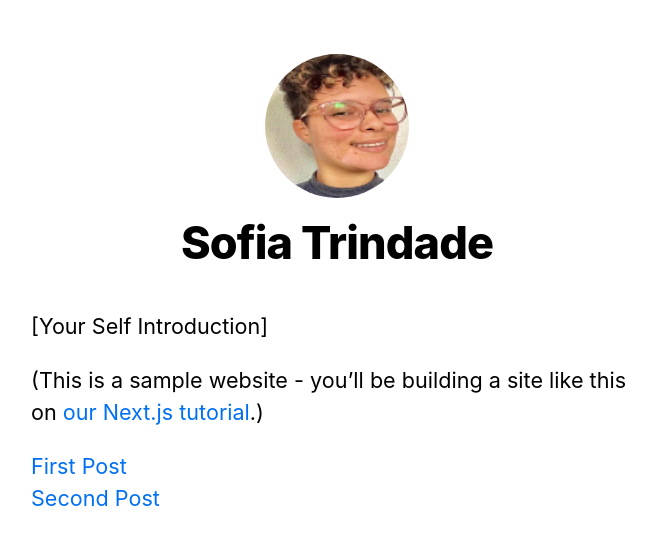
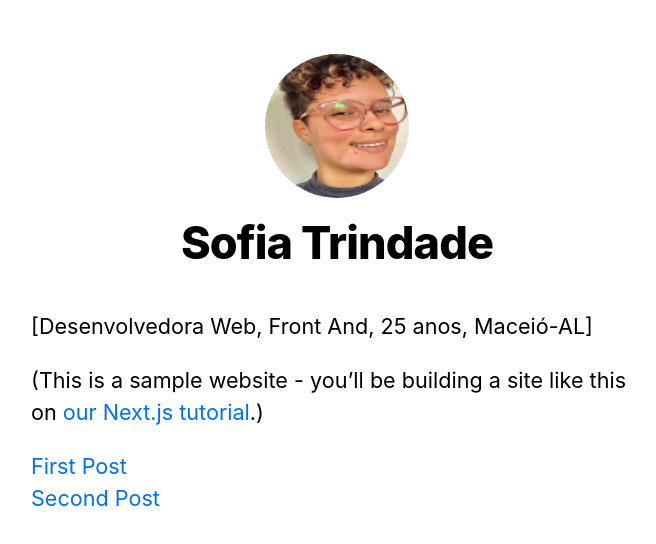
Before and after one commit to Sofia-trindade/PWEB1_nextjs-blog, a Next.js app: page / in a window 1280 px wide. Shown: the top 544 px of the page, without its empty margins (303-959 px from the left). Built offline with nearby package versions, Linux system fonts and the light colour scheme.

Commit message:
atualização da descrição

```diff
--- a/pages/index.js
+++ b/pages/index.js
@@ -10,7 +10,7 @@ export default function Home() {
         <title>{siteTitle}</title>
       </Head>
       <section className={utilStyles.headingMd}>
-        <p>[Your Self Introduction]</p>
+        <p>[Desenvolvedora Web, Front And, 25 anos, Maceió-AL]</p>
         <p>
           (This is a sample website - you’ll be building a site like this on{' '}
           <a href="https://nextjs.org/learn">our Next.js tutorial</a>.)
```
